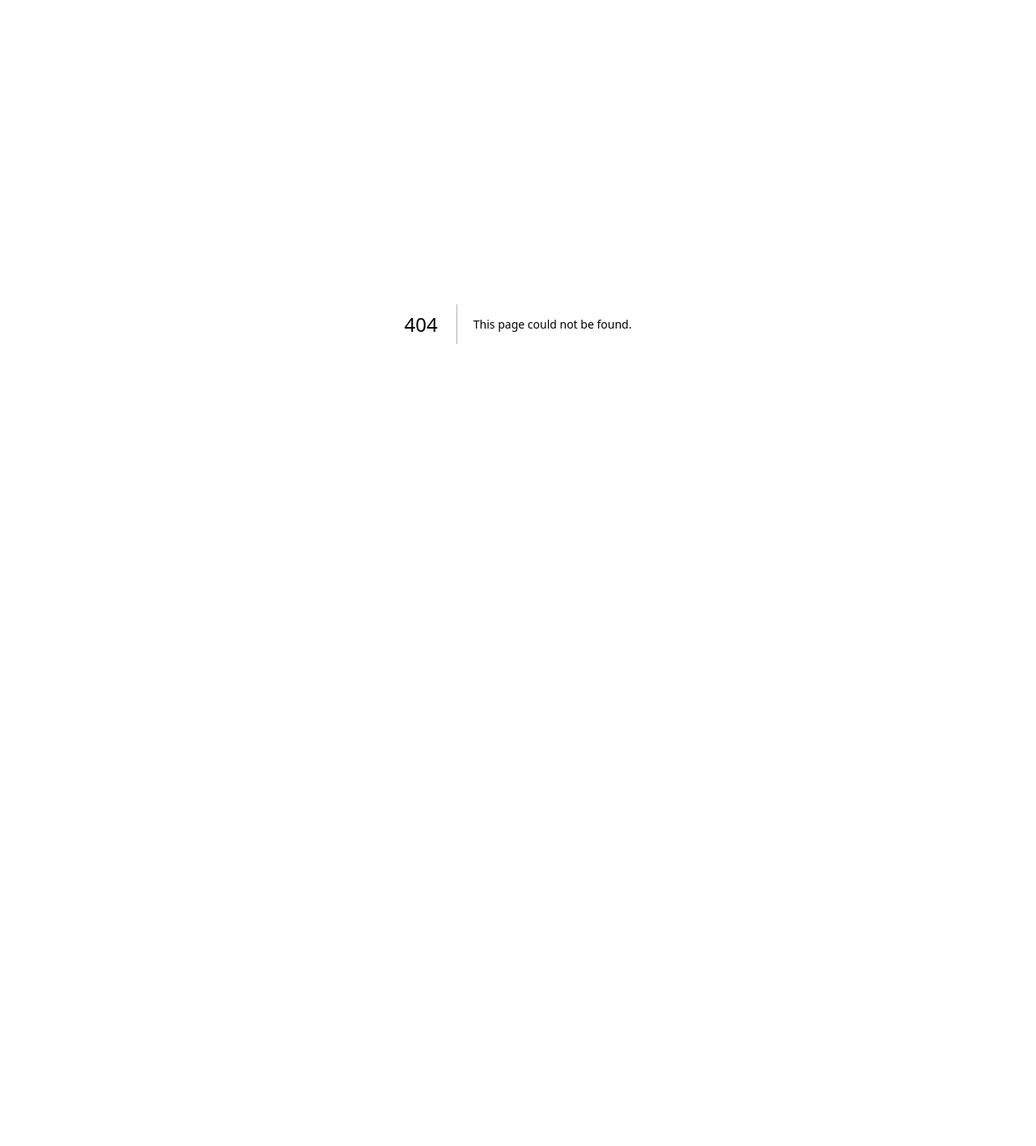
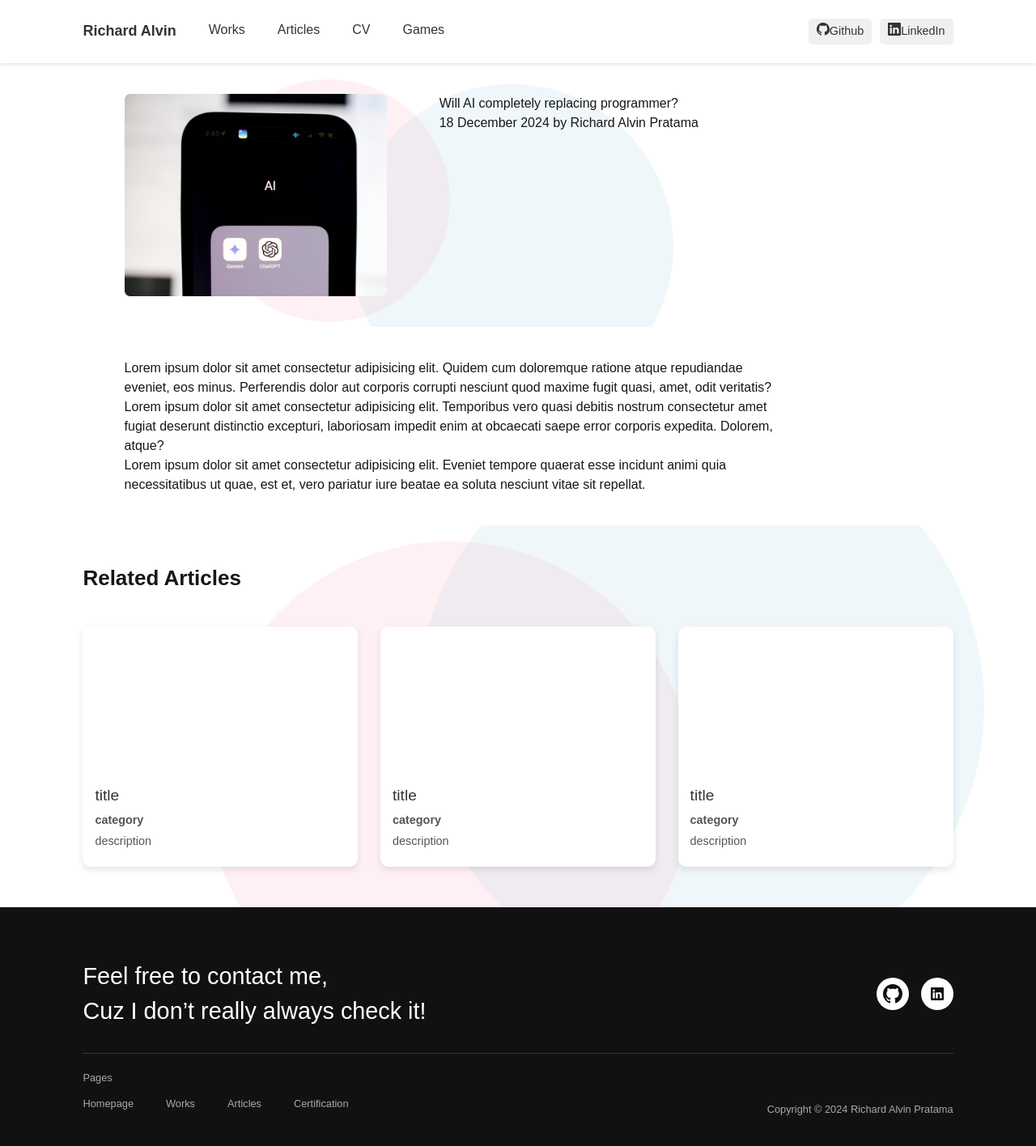
Before and after one commit to RichardAlvin/MyPortofolio-3.0, a Next.js app: page /articles/1 in a window 1280 px wide. Before the commit this address had no page. Shown: the top 1416 px of the page at 81% size. Before the commit the page ends 800 px from the top, so only its background shows below. Built offline with nearby package versions, Linux system fonts and the light colour scheme.

Commit message:
finishing desktop view all page

```diff
--- /dev/null
+++ b/app/(root)/articles/[slug]/page.tsx
@@ -0,0 +1,23 @@
+import React from 'react'
+import Card from '../../../components/Card';
+import DetailPage from '../../../components/DetailPage';
+
+const page = () => {
+  return (
+    <>
+        <DetailPage />
+        <section className="related-articles">
+          <div className="circle-3"></div>
+          <div className="circle-4"></div>
+          <h2>Related Articles</h2>
+          <div className="card-container">
+            <Card />
+            <Card />
+            <Card />
+          </div>
+        </section>
+    </>
+  )
+}
+
+export default page
--- /dev/null
+++ b/app/(root)/articles/page.tsx
@@ -0,0 +1,56 @@
+import React from 'react'
+import Card from '../../components/Card';
+
+const page = () => {
+  return (
+    <>
+        <section className="hero">
+            <div className="hero-content-left">
+                <h1>Articles</h1>
+            </div>
+            <div className="hero-content-right">
+                <p>
+                    Here is the source of knowledge. Writing based on mood, not my routine
+                </p>
+            </div>
+        </section>
+
+        <section className="article-highlight">
+            <h2>Highlight</h2>
+            <div className="card-container">
+                <Card />
+                <Card />
+                <Card />
+            </div>
+        </section>
+
+        <section className="article-list">
+            <div className="list-header">
+                <div className="list-search">
+                    <span className="list-search-icon">
+                        <svg xmlns="http://www.w3.org/2000/svg" width="16" height="16" fill="currentColor" className="bi bi-search" viewBox="0 0 16 16">
+                        <path d="M11.742 10.344a6.5 6.5 0 1 0-1.397 1.398h-.001q.044.06.098.115l3.85 3.85a1 1 0 0 0 1.415-1.414l-3.85-3.85a1 1 0 0 0-.115-.1zM12 6.5a5.5 5.5 0 1 1-11 0 5.5 5.5 0 0 1 11 0"/>
+                        </svg>
+                    </span>
+                    <input type="text" className="list-search-input" placeholder="Search..."></input>
+                </div>
+                <div className="list-filter">
+                    <button className="button active">Non tech</button>
+                    <button className="button">Research</button>
+                    <button className="button">Development</button>
+                </div>
+            </div>
+            <div className="card-container">
+                <Card />
+                <Card />
+                <Card />
+                <Card />
+                <Card />
+                <Card />
+            </div>
+        </section>
+    </>
+  )
+}
+
+export default page
--- a/app/(root)/page.tsx
+++ b/app/(root)/page.tsx
@@ -22,7 +22,7 @@ export default function page() {
           <Card />
           <Card />
         </div>
-        <button className="works-more-btn">Show More ↗</button>
+        <a href="/works"><button className="works-more-btn">Show More ↗</button></a>
       </section>
 
       <section className="skills-certs">
@@ -95,7 +95,7 @@ export default function page() {
           <Card />
           <Card />
         </div>
-        <button className="works-more-btn">Show More ↗</button>
+        <a href="/articles"><button className="works-more-btn">Show More ↗</button></a>
       </section>
     </>
   );
--- a/app/(root)/root.css
+++ b/app/(root)/root.css
@@ -48,8 +48,8 @@
   }
 
   /* Work Section Styles */
-  .works {
-    padding: 0 8%;
+  .works, .article-highlight, .work-highlight, .related-articles {
+    padding: 2% 8%;
   }
 
   .card-container {
@@ -133,3 +133,99 @@
   .articles {
     padding: 5% 8%;
   }
+
+  .articles > p {
+    font-size: 28px;
+    padding: 10px 0px 25px;
+    line-height: 35px;
+  }
+
+  .article-list {
+    padding: 5% 8%;
+    background-color: black;
+  }
+
+  .list-header {
+    display: flex;
+    justify-content: space-between;
+  }
+
+  .list-search {
+    position: relative;
+    width: 300px;
+  }
+
+  .list-search-icon {
+    position: absolute;
+    top: 50%;
+    left: 10px;
+    transform: translateY(-50%);
+    color: #888;
+    font-size: 16px;
+  }
+
+  .list-search-input {
+    width: 100%;
+    padding: 10px 40px;
+    border: 1px solid #333;
+    border-radius: 8px;
+    background-color: #1e1e1e;
+    color: #fff;
+    font-size: 14px;
+    outline: none;
+  }
+
+  .list-search-input::placeholder {
+    color: #888;
+  }
+
+  .list-filter {
+    display: flex;
+  }
+
+  .list-filter button {
+    padding: 10px 20px;
+    border: 1px solid #333;
+    border-radius: 8px;
+    background-color: transparent;
+    color: #fff;
+    cursor: pointer;
+    transition: background-color 0.3s, color 0.3s;
+    font-size: 14px;
+  }
+
+  /* Detail Article Section Styles */
+  .related-articles{
+    position:relative;
+    padding-bottom: 50px;
+  }
+
+  .related-articles h2 {
+    padding: 20px 0px;
+    font-size: 26px;
+    font-weight: bold;
+  }
+
+  .circle-3,
+  .circle-4 {
+    position: absolute;
+    border-radius: 50%;
+  }
+
+  .circle-3 {
+    width: 600px;
+    height: 600px;
+    background: rgba(255, 182, 193, 0.2); /* Light blue */
+    top: 20px;
+    left: 20%;
+    z-index: -3;
+  }
+
+  .circle-4 {
+    width: 700px;
+    height: 700px;
+    background: rgba(173, 216, 230, 0.2); /* Light pink */
+    bottom: -100px;
+    right: 5%;
+    z-index:-2;
+  }
--- /dev/null
+++ b/app/(root)/works/page.tsx
@@ -0,0 +1,56 @@
+import React from 'react'
+import Card from '../../components/Card';
+
+const page = () => {
+  return (
+    <>
+        <section className="hero">
+            <div className="hero-content-left">
+                <h1>Works</h1>
+            </div>
+            <div className="hero-content-right">
+                <p>
+                    Here is the source of knowledge. Writing based on mood, not my routine
+                </p>
+            </div>
+        </section>
+
+        <section className="work-highlight">
+            <h2>Highlight</h2>
+            <div className="card-container">
+                <Card />
+                <Card />
+                <Card />
+            </div>
+        </section>
+
+        <section className="article-list">
+            <div className="list-header">
+                <div className="list-search">
+                    <span className="list-search-icon">
+                        <svg xmlns="http://www.w3.org/2000/svg" width="16" height="16" fill="currentColor" className="bi bi-search" viewBox="0 0 16 16">
+                        <path d="M11.742 10.344a6.5 6.5 0 1 0-1.397 1.398h-.001q.044.06.098.115l3.85 3.85a1 1 0 0 0 1.415-1.414l-3.85-3.85a1 1 0 0 0-.115-.1zM12 6.5a5.5 5.5 0 1 1-11 0 5.5 5.5 0 0 1 11 0"/>
+                        </svg>
+                    </span>
+                    <input type="text" className="list-search-input" placeholder="Search..."></input>
+                </div>
+                <div className="list-filter">
+                    <button className="button active">Non tech</button>
+                    <button className="button">Research</button>
+                    <button className="button">Development</button>
+                </div>
+            </div>
+            <div className="card-container">
+                <Card />
+                <Card />
+                <Card />
+                <Card />
+                <Card />
+                <Card />
+            </div>
+        </section>
+    </>
+  )
+}
+
+export default page
--- /dev/null
+++ b/app/components/DetailPage.css
@@ -0,0 +1,47 @@
+.detail-page-header {
+    padding: 3% 12%;
+    position: relative;
+    display:flex;
+    justify-content: center;
+}
+
+.detail-page-header-left {
+    flex-basis: 40%;
+}
+
+.detail-page-header-left > img{
+  height: 250px;
+}
+
+.detail-page-header-right {
+    flex-basis: 60%;
+}
+
+.circle-1,
+.circle-2 {
+  position: absolute;
+  border-radius: 50%;
+}
+
+.circle-1 {
+  width: 300px;
+  height: 300px;
+  background: rgba(255, 182, 193, 0.2); /* Light blue */
+  top: 20px;
+  left: 20%;
+  z-index: -3;
+}
+
+.circle-2 {
+  width: 400px;
+  height: 400px;
+  background: rgba(173, 216, 230, 0.2); /* Light pink */
+  bottom: -100px;
+  right: 35%;
+  z-index:-2;
+}
+
+.detail-page-body {
+    padding: 3% 25% 3% 12%;
+    background-color: white;
+}
--- /dev/null
+++ b/app/components/DetailPage.tsx
@@ -0,0 +1,27 @@
+import React from 'react'
+import './DetailPage.css'
+
+const DetailPage = () => {
+  return (
+    <section className="detail-page">
+        <div className="detail-page-header">
+            <div className="circle-1"></div>
+            <div className="circle-2"></div>
+            <div className="detail-page-header-left">
+              <img src="/assets/detail-img.png" />
+            </div>
+            <div className="detail-page-header-right">
+              <h2>Will AI completely replacing programmer?</h2>
+              <p>18 December 2024 by Richard Alvin Pratama</p>
+            </div>
+        </div>
+        <div className="detail-page-body">
+          Lorem ipsum dolor sit amet consectetur adipisicing elit. Quidem cum doloremque ratione atque repudiandae eveniet, eos minus. Perferendis dolor aut corporis corrupti nesciunt quod maxime fugit quasi, amet, odit veritatis?<br/>
+          Lorem ipsum dolor sit amet consectetur adipisicing elit. Temporibus vero quasi debitis nostrum consectetur amet fugiat deserunt distinctio excepturi, laboriosam impedit enim at obcaecati saepe error corporis expedita. Dolorem, atque?<br/>
+          Lorem ipsum dolor sit amet consectetur adipisicing elit. Eveniet tempore quaerat esse incidunt animi quia necessitatibus ut quae, est et, vero pariatur iure beatae ea soluta nesciunt vitae sit repellat.<br/>
+        </div>
+    </section>
+  )
+}
+
+export default DetailPage
--- a/app/components/Navbar.tsx
+++ b/app/components/Navbar.tsx
@@ -6,8 +6,8 @@ const Navbar = () => {
     <nav className="navbar">
         <ul className="navbar-links">
             <li><a href="/" className="navbar-title"><b>Richard Alvin</b></a></li>
-            <li><a href="#works">Works</a></li>
-            <li><a href="#articles">Articles</a></li>
+            <li><a href="/works">Works</a></li>
+            <li><a href="/articles">Articles</a></li>
             <li><a href="#skills">CV</a></li>
             <li><a href="#certification">Games</a></li>
         </ul>
```
Also changed, not shown: app/(root)/works/[slug]/page.tsx (added), public/assets/detail-img.png (added).
